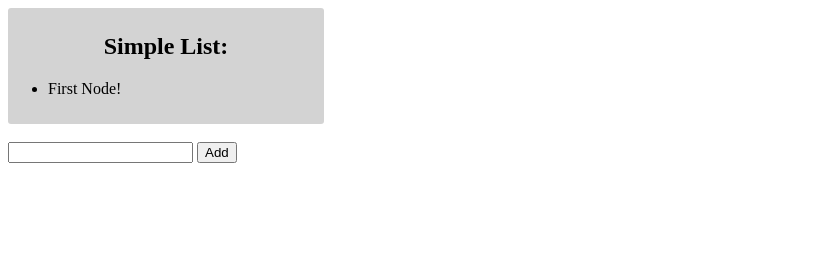
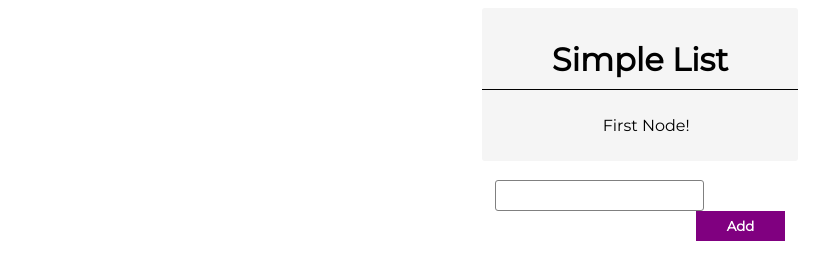
Before and after one commit to dannydel/simpleToDo, a plain HTML site: page index.html in a window 1280 px wide. Shown: the whole page, without its empty margins (0-840 px from the left). Drawn offline with Linux system fonts and the light colour scheme.

Commit message:
Made it look a little nicer

```diff
--- a/index.html
+++ b/index.html
@@ -3,11 +3,16 @@
 <head>
   <script type="text/javascript" src="scripts/pureToDo.js"></script>
   <link href="styles/styles.css" type="text/css" rel="stylesheet">
+  <link href="https://fonts.googleapis.com/css?family=Montserrat" rel="stylesheet">
 </head>
 <body>
-  <div id="map"></div>
+  <div id="root"></div>
   <br>
-  <input id="textBox" type="text" />
-  <button id="addButton" type="button">Add</button>
+  <div class="input-section">
+    <input id="textBox" type="text" />
+    <button id="addButton" class="button purple" type="button">Add</button>
+    <br><br>
+  </div>
+
 </body>
 </html>
--- a/scripts/pureToDo.js
+++ b/scripts/pureToDo.js
@@ -2,14 +2,14 @@ document.addEventListener("DOMContentLoaded", function (event) {
 
     //IIFE to render new Dom Elements
     (function () {
-      //create div inside map div
+      //create div inside root div
       let newDiv = document.createElement("div");
       newDiv.id = "newDiv";
 
       //create title inside new div
       let header2 = document.createElement("h2");
       header2.id = "title";
-      let textNode = document.createTextNode("Simple List:");
+      let textNode = document.createTextNode("Simple List");
       header2.appendChild(textNode);
       newDiv.appendChild(header2);
 
@@ -19,6 +19,7 @@ document.addEventListener("DOMContentLoaded", function (event) {
 
       //Add first item to list to show there is a list
       let listItem = document.createElement("li");
+      listItem.title = "Delete Me!";
       let listItemTextNode = document.createTextNode("First Node!");
       listItem.appendChild(listItemTextNode);
 
@@ -26,8 +27,8 @@ document.addEventListener("DOMContentLoaded", function (event) {
       newDiv.appendChild(list);
 
       // add stuff to map div
-      let mapDiv = document.getElementById("map");
-      mapDiv.appendChild(newDiv);
+      let rootDiv = document.getElementById("root");
+      rootDiv.appendChild(newDiv);
 
     }());
 
@@ -59,8 +60,6 @@ document.addEventListener("DOMContentLoaded", function (event) {
       li.appendChild(newItemNode);
       li.title = "Delete Me";
 
-      li.innerHTML += createXSpan();
-
       list.appendChild(li);
       clearTextBox("textBox");
     }
@@ -75,11 +74,6 @@ document.addEventListener("DOMContentLoaded", function (event) {
       return e.target || e.srcElement;
     }
 
-    function createXSpan(){
-        let s = "<span class='delete-span'> x </span>";
-        return s;
-    }
-
     function clearTextBox(textBoxId){
       document.getElementById(textBoxId).value = null;
     }
--- a/styles/styles.css
+++ b/styles/styles.css
@@ -1,23 +1,58 @@
+body{
+  font-family: 'Montserrat', sans-serif;
+}
+
 #newDiv {
-    background-color: lightgray;
+    background-color: #f5f5f5;
     min-height: 100px;
     width: 25%;
+    min-width: 300px;
     border-radius: 3px;
-
+    margin:0 auto;
     padding: 5px 0 10px 0;
   }
 
   #title {
+    font-size:2em;
     text-align: center;
+    border-bottom:black 1px solid;
+    padding-bottom:10px;
+  }
+
+  .input-section{
+    width: 23%;
+    text-align: center;
+    margin: 0 auto;
+  }
+
+  #textBox{
+    font-size: 22px;
+    border-radius: 3px;
+    border: 1px solid gray;
+    font-family: 'Montserrat', sans-serif;
+    width: 70%;
+    float: left;
+
+  }
+
+  #addButton{
+    float:right;
+  }
+
+  ul{
+    text-align:center;
   }
 
   li {
+    text-decoration:none;
+    list-style-type: none;
     cursor: pointer;
+    width:90%;
   }
 
   li:hover {
-    color: red;
-
+    color: purple;
+    text-decoration:line-through
   }
 
   .delete-span{
@@ -29,3 +64,37 @@
     color:red;
     font-size:15px;
   }
+
+
+  .button{
+    padding: 6px 30px 6px 30px;
+    background-color:white;
+    color:black;
+    border:1px solid black;
+    font-family: 'Montserrat', sans-serif;
+    font-weight: bold;
+    cursor:pointer;
+
+  }
+
+  input:focus {
+    outline: none !important;
+    border-color: purple;
+    box-shadow: 0 0 2px purple;
+}
+
+  .purple{
+    border:1px solid purple;
+    background-color:purple;
+    color:white;
+  }
+
+  .purple:hover{
+    background-color:white;
+    border:1px solid purple;
+    color:purple;
+  }
+
+  .clear{
+    clear:both;
+  }
```
